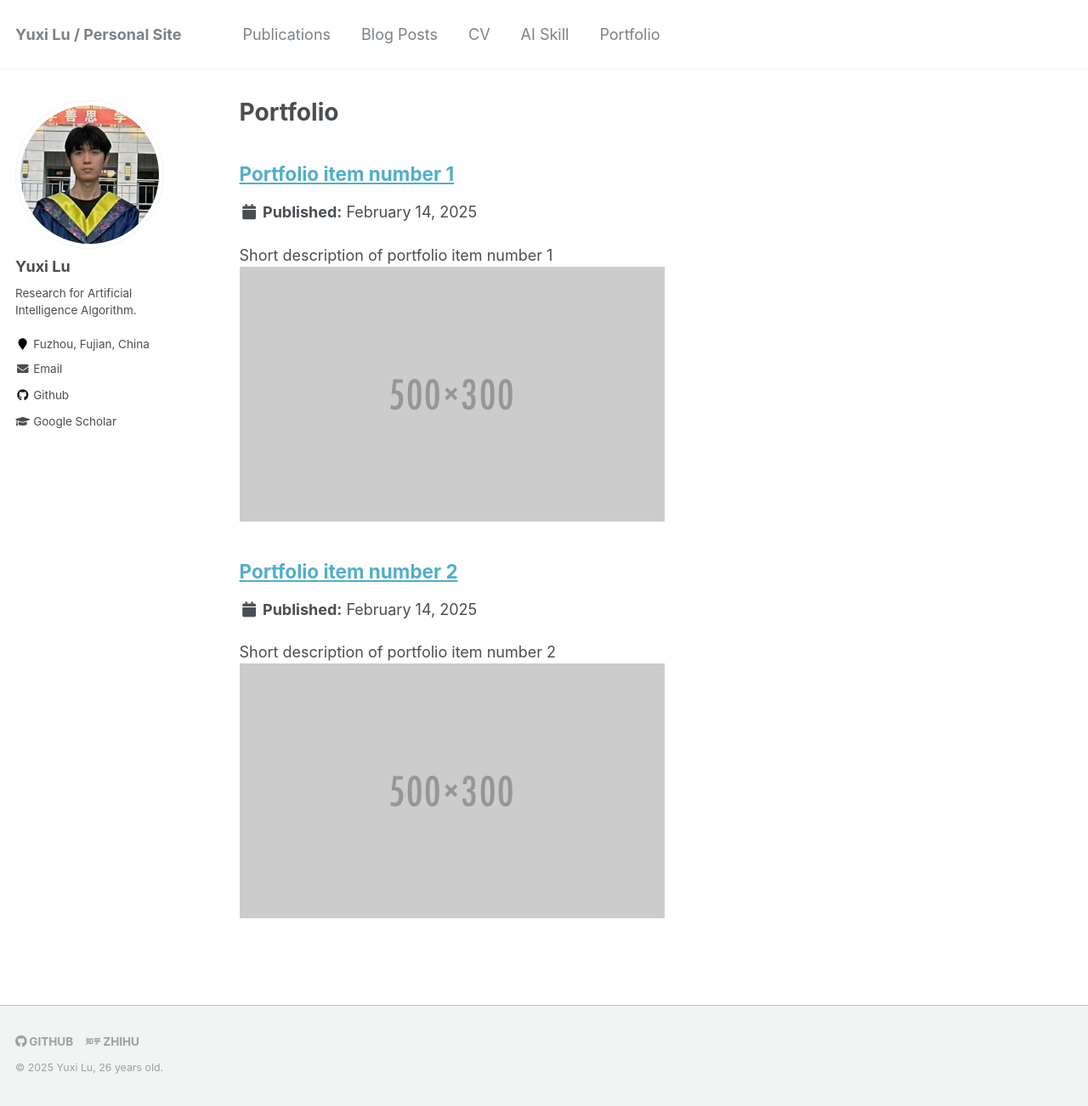
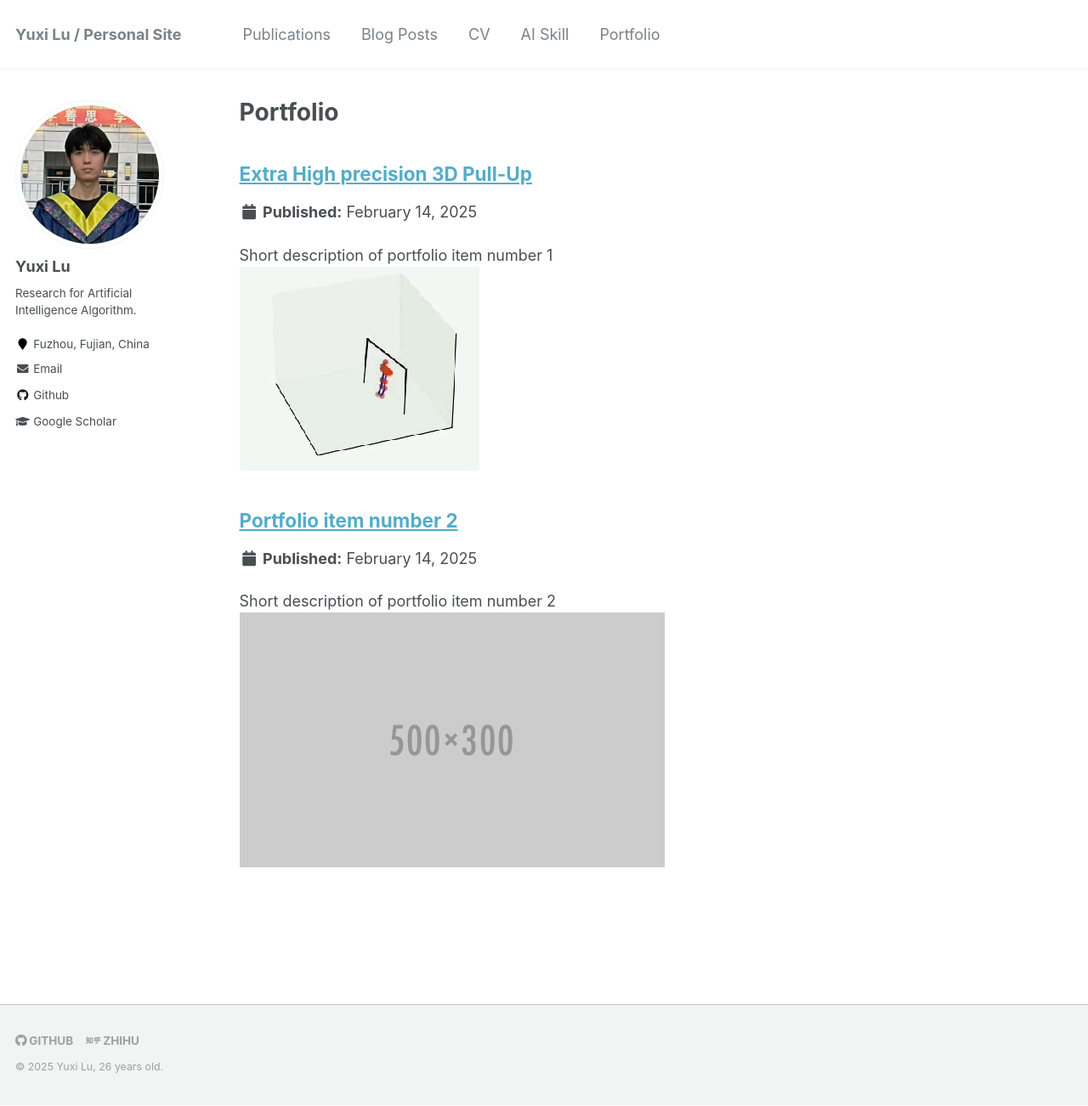
Before and after one commit to divided7/divided7.github.io, a Jekyll site: the page built from _pages/portfolio.html, in a window 1280 px wide and 1302 px high. Shown: the whole window at 85% size. Built offline with Jekyll 4.4.1, drawn with Linux system fonts in a browser that asks for light colours.

Commit message:
modify video to show

```diff
--- a/_portfolio/portfolio-1.md
+++ b/_portfolio/portfolio-1.md
@@ -1,12 +1,11 @@
 ---
-title: "Portfolio item number 1"
-excerpt: "Short description of portfolio item number 1<br/><img src='/images/500x300.png'>"
+title: "Extra High precision 3D Pull-Up"
+excerpt: "Short description of portfolio item number 1<br/><img src='/images/pull_up.gif'>"
 # excerpt: "<video src='../videos/video.mp4'>"
 collection: portfolio
 ---
 
-视频简介
-<video src="/videos/Sit-Up.mp4" controls style="max-width: 700px;">
+
+<video src="/videos/pull_up.mp4" controls style="max-width: 700px;">
   Your browser does not support the video tag.
 </video>
-完
```
Also changed, not shown: images/pull_up.gif (added), 2 other files.
